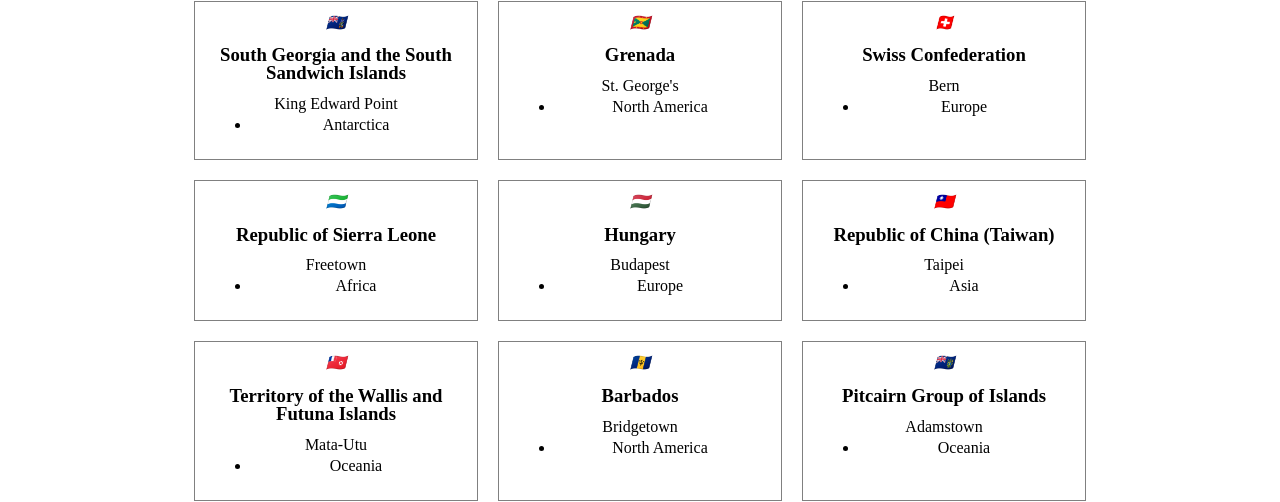
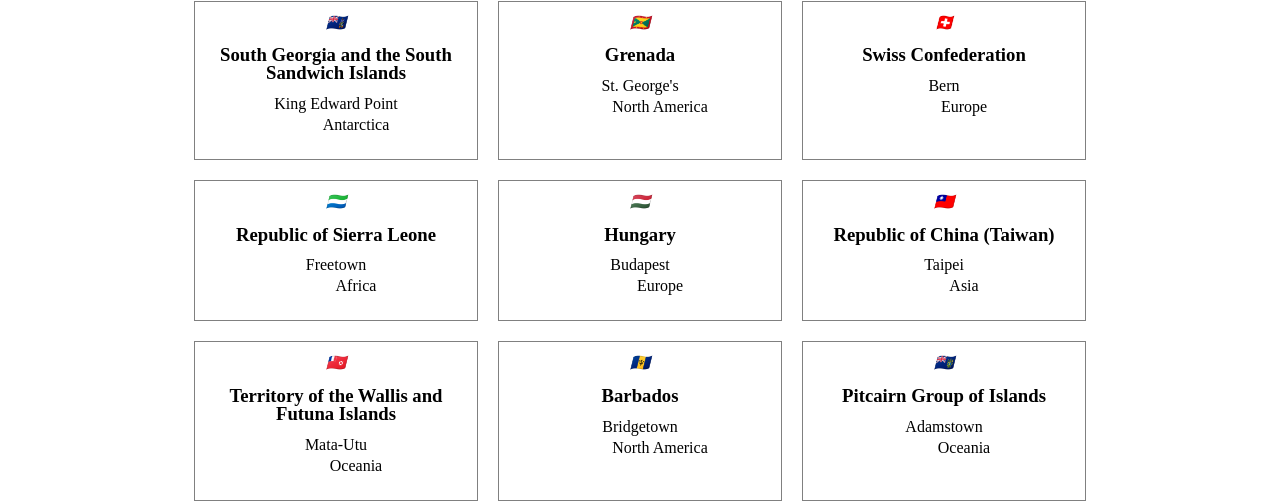
Before and after one commit to IdoiaBE/modulo-3-evaluacion-intermedia, a React (Vite) app: page / in a window 1280 px wide. Shown: the part 331-833 px from the top of the page. Built offline with nearby package versions, Linux system fonts and the light colour scheme.

Commit message:
list circles eliminated

```diff
--- a/src/components/App.jsx
+++ b/src/components/App.jsx
@@ -9,7 +9,7 @@ import { useState } from 'react';
 function App() {
 
   //creo la variable de estado para el listado de paises porque luego voy a querer añadir más
-  const [listCountries, setListCountries] = useState()
+  const [listCountries, setListCountries] = useState(dataJson)
 
   //creo la variable de estado para el valor del input text
   const [byCountryValue, setByCountryValue] = useState("")
@@ -42,3 +42,5 @@ export default App;
 // Cuando tenemos INPUTS, PETICIÓN AL SERVIDOR o DATOS QUE CAMBIAN Y HAY QUE VOLVER A PINTARLOS SIEMPRE VARIABLES DE ESTADO
 
 //Siempre que haya un filtro, crearlo  donde están los datos principales y en caso que corresponda se lo mandamos al componente que pinta la lista
+
+//el valor inicial del select de continentes tiene que ser All
--- a/src/components/Country.jsx
+++ b/src/components/Country.jsx
@@ -4,14 +4,14 @@ function Country({countryData}) {
     const {name, flag, capital, continents} = countryData;
   return (
     <article className="main_countries_card">
-        <i>{flag}</i>
+        <i className="card_flag">{flag}</i>
         <h3 className="card_title">{name.official}</h3>
         <div className="card_info">
-            <p>{capital}</p>
+            <p className="card_info_capital">{capital}</p>
             {/* capital también es un array */}
             {/* <small>{continents}</small>
             los continents en los datos son un array asi que creamos una lista*/}
-            <ul>
+            <ul className="card_info_continents">
               {continents.map((item, index) => <li key={index}>{item}</li>)}
             </ul>
         </div>
--- a/src/styles/Country.scss
+++ b/src/styles/Country.scss
@@ -11,4 +11,8 @@
 
 .card_info{
     line-height: 5px;
+
+    &_continents{
+        list-style: none;
+    }
 }
```
